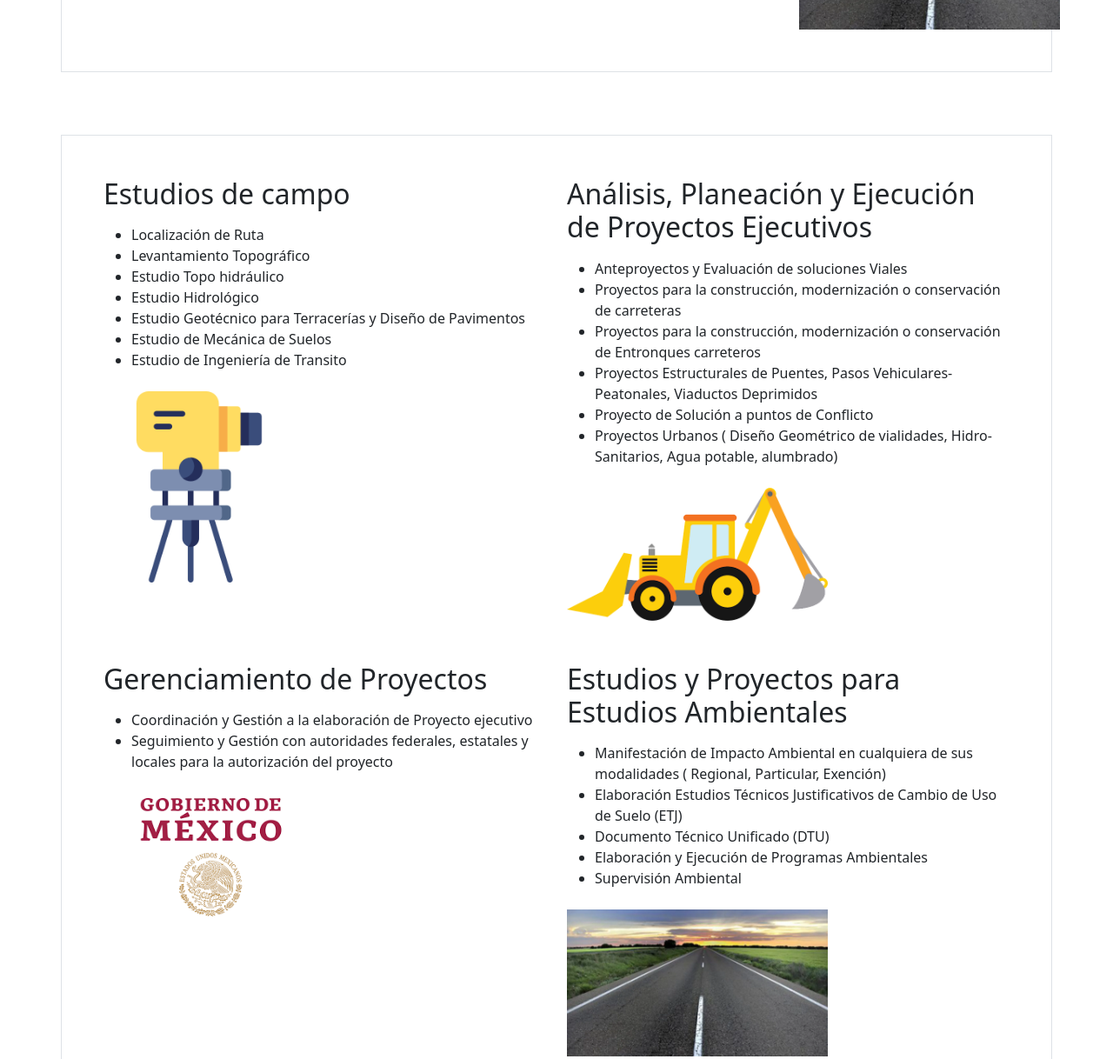
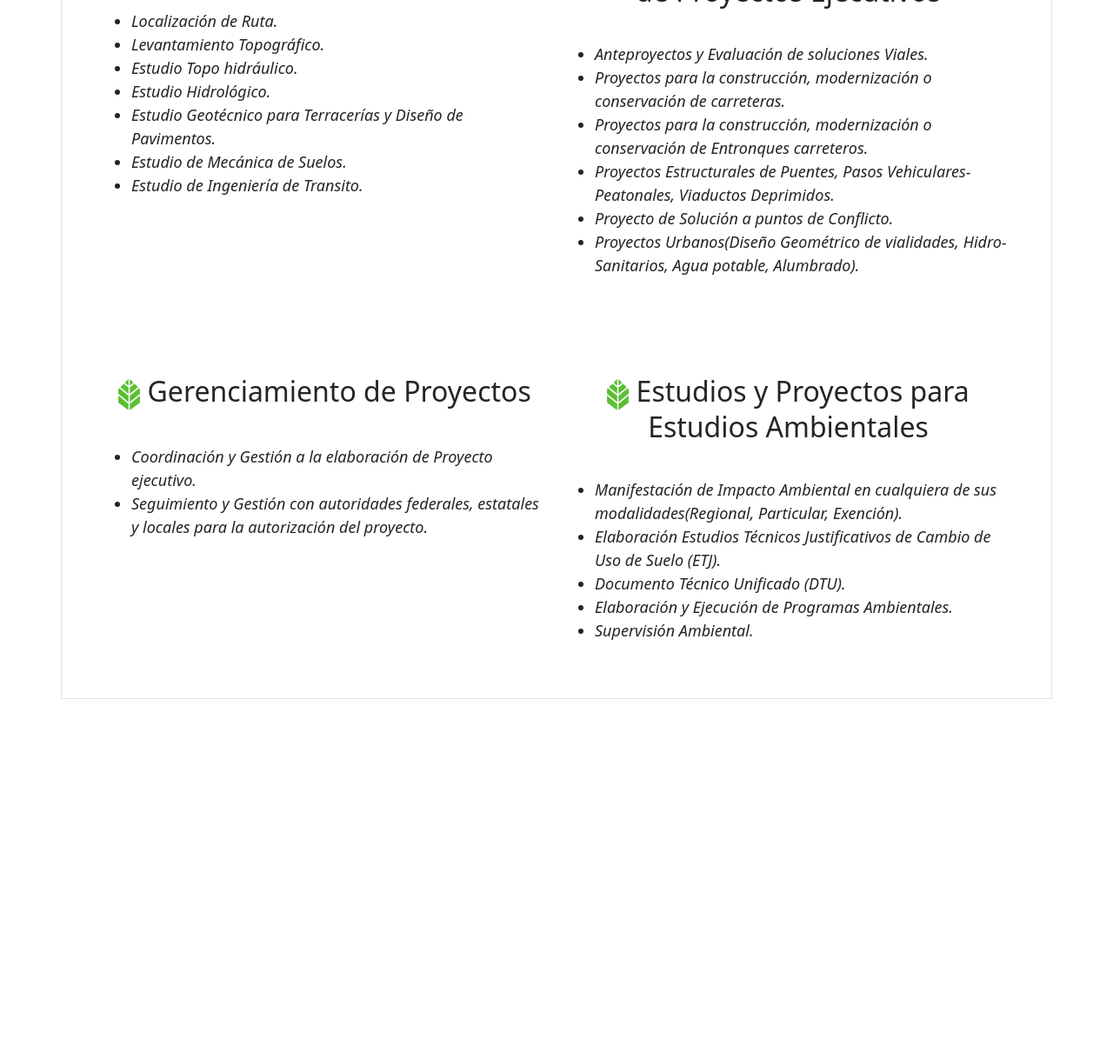
Before and after one commit to AlfonsoHdz/PaginaNorel, a plain HTML site: page Servicios.html in a window 1280 px wide. Shown: the part 663-1881 px from the top of the page at 87% size. After the commit the page ends 1467 px from the top, so only its background shows below. Drawn offline with nearby package versions, Linux system fonts and the light colour scheme.

```diff
--- a/Servicios.html
+++ b/Servicios.html
@@ -39,7 +39,7 @@
 </head>
 <body>
 
-    <div class="container border mt-5 p-5 inicio">
+    <!-- <div class="container border mt-5 p-5 inicio">
         <div class="row">
             <div class="col-sm-7 offset-md-1">
                 <p class="h1">SOLUCIONES CON VALOR <br>
@@ -51,95 +51,104 @@
                 <img src="Images/icons/IconInge.png" alt="" width="200px">
             </div>
         </div>
+    </div>    -->
 
-    </div>
-
+    <p class="h2">SERVICIOS Y SOLUCIONES</p>
+    <br>
+    <p class="h2">Estudios y Proyectos para Infraestructura Carretera</p>
 
         <div class="container border mt-5 p-5">
             <div class="row">
-                <div class="col-sm-9">
+                <div class="col-sm-12">
                     <p class="h2">SERVICIOS Y SOLUCIONES</p>
                     <br>
                     <p class="h2">Estudios y Proyectos para Infraestructura Carretera</p>
                 </div>
-                <div class="col-sm-3">
-                    <img src="Images/ImagePrueba/carretera.jpg" alt="" width="300px">
-                </div>
             </div>
-
         </div>
-
-
 
     <section id="servicios">
         <br>
     </section>
 
+    <!-- <div class="bordeServi">
+        <img src="Images/ImagePrueba/rama2coratda1.png" alt="" width="500px">
+    </div> -->
+
     <div class="container border mt-5 p-5">
         <div class="row">
           <div class="col-sm-6">
-            <p class="h2">Estudios de campo</p>
-
-            <ul class="pt-2">
-                <li>Localización de Ruta</li>
-                <li>Levantamiento Topográfico</li>
-                <li>Estudio Topo hidráulico</li>
-                <li>Estudio Hidrológico</li>
-                <li>Estudio Geotécnico para Terracerías y Diseño de Pavimentos</li>
-                <li>Estudio de Mecánica de Suelos</li>
-                <li>Estudio de Ingeniería de Transito</li>
+            <p class="h2">
+                <img src="Images/Logos/LogoHojaSF.png" alt="" width="25px">
+                Estudios de campo</p>
+                <br>
+            <ul class="pt-2 datos">
+                <li>Localización de Ruta.</li>
+                <li>Levantamiento Topográfico.</li>
+                <li>Estudio Topo hidráulico.</li>
+                <li>Estudio Hidrológico.</li>
+                <li>Estudio Geotécnico para Terracerías y Diseño de Pavimentos.</li>
+                <li>Estudio de Mecánica de Suelos.</li>
+                <li>Estudio de Ingeniería de Transito.</li>
             </ul>
-            <div class="col pt-2">
+            <!-- <div class="col pt-2">
                 <img src="Images/icons/IconCamara.png" alt="" width="220px">
-            </div>
+            </div> -->
 
           </div>
           <div class="col-sm-6">
-            <p class="h2">Análisis, Planeación y Ejecución de Proyectos Ejecutivos</p>
-
-            <ul class="pt-2">
-                <li>Anteproyectos y Evaluación de soluciones Viales</li>
-                <li>Proyectos para la construcción, modernización o conservación de carreteras</li>
-                <li>Proyectos para la construcción, modernización o conservación de Entronques carreteros</li>
-                <li>Proyectos Estructurales de Puentes, Pasos Vehiculares-Peatonales, Viaductos Deprimidos</li>
-                <li>Proyecto de Solución a puntos de Conflicto</li>
-                <li>Proyectos Urbanos ( Diseño Geométrico de vialidades, Hidro-Sanitarios, Agua potable, alumbrado)</li>
+            <p class="h2">
+                <img src="Images/Logos/LogoHojaSF.png" alt="" width="25px">
+                Análisis, Planeación y Ejecución de Proyectos Ejecutivos</p>
+                <br>
+            <ul class="pt-2 datos">
+                <li>Anteproyectos y Evaluación de soluciones Viales.</li>
+                <li>Proyectos para la construcción, modernización o conservación de carreteras.</li>
+                <li>Proyectos para la construcción, modernización o conservación de Entronques carreteros.</li>
+                <li>Proyectos Estructurales de Puentes, Pasos Vehiculares-Peatonales, Viaductos Deprimidos.</li>
+                <li>Proyecto de Solución a puntos de Conflicto.</li>
+                <li>Proyectos Urbanos(Diseño Geométrico de vialidades, Hidro-Sanitarios, Agua potable, Alumbrado).</li>
 
             </ul>
-            <div class="col pt-2">
+            <!-- <div class="col pt-2">
                 <img src="Images/icons/IconEscaba.png" alt="" width="300px">
-            </div>
+            </div> -->
+          </div>
+        </div>
 
-          </div>
-
-        </div>
+        <br>
+        <br>
 
         <div class="row mt-5">
             <div class="col-sm-6">
-                <p class="h2">Gerenciamiento de Proyectos</p>
-
-                <ul class="pt-2">
-                    <li>Coordinación y Gestión a la elaboración de Proyecto ejecutivo</li>
-                    <li>Seguimiento y Gestión con autoridades federales, estatales y locales para la autorización del proyecto</li>
+                <p class="h2">
+                    <img src="Images/Logos/LogoHojaSF.png" alt="" width="25px">
+                    Gerenciamiento de Proyectos</p>
+                    <br>
+                <ul class="pt-2 datos">
+                    <li>Coordinación y Gestión a la elaboración de Proyecto ejecutivo.</li>
+                    <li>Seguimiento y Gestión con autoridades federales, estatales y locales para la autorización del proyecto.</li>
                 </ul>
-                <div class="col pt-2">
+                <!-- <div class="col pt-2">
                     <img src="Images/ImagePrueba/gobierno.png" alt="" width="250px">
-                </div>
+                </div> -->
 
             </div>
             <div class="col-sm-6">
-                <p class="h2">Estudios y Proyectos para Estudios Ambientales</p>
-
-                <ul class="pt-2">
-                    <li>Manifestación de Impacto Ambiental en cualquiera de sus modalidades ( Regional, Particular, Exención)</li>
-                    <li>Elaboración Estudios Técnicos Justificativos de Cambio de Uso de Suelo (ETJ)</li>
-                    <li>Documento Técnico Unificado (DTU)</li>
-                    <li>Elaboración y Ejecución de Programas Ambientales</li>
-                    <li>Supervisión Ambiental</li>
+                <p class="h2">
+                    <img src="Images/Logos/LogoHojaSF.png" alt="" width="25px">
+                    Estudios y Proyectos para Estudios Ambientales</p>
+                    <br>
+                <ul class="pt-2 datos">
+                    <li>Manifestación de Impacto Ambiental en cualquiera de sus modalidades(Regional, Particular, Exención).</li>
+                    <li>Elaboración Estudios Técnicos Justificativos de Cambio de Uso de Suelo (ETJ).</li>
+                    <li>Documento Técnico Unificado (DTU).</li>
+                    <li>Elaboración y Ejecución de Programas Ambientales.</li>
+                    <li>Supervisión Ambiental.</li>
                 </ul>
-                <div class="col pt-2">
+                <!-- <div class="col pt-2">
                     <img src="Images/ImagePrueba/carretera.jpg" alt="" width="300px">
-                </div>
+                </div> -->
             </div>
         </div>
     </div>
--- a/stylenosotros.css
+++ b/stylenosotros.css
@@ -59,6 +59,10 @@
 .planta{
     text-align: center;
 }
+.separador
+{
+    height: 5px;
+}
 
 /*Estilos para el footer*/
 .contactoPie{
--- a/styleservicios.css
+++ b/styleservicios.css
@@ -3,3 +3,16 @@
     background-color: linear-gradient(90deg, #d8ff38 0, #bdff3d 12.5%, #9bff3f 25%, #6fff40 37.5%, #1ef33e 50%, #00e640 62.5%, #00db47 75%, #00d353 87.5%, #00cf62 100%);
     border-radius: 30px;
 }
+.h2{
+    text-align: center;
+}
+.datos{
+    text-align:none;
+    font-size: 18px;
+    font-weight: 400;
+    font-style: italic;
+}
+.datos :hover{
+    color: #44B84E;
+    transform: scale(1.1);
+}
```
Also changed, not shown: Nosotros.html (+5 -4 lines), Images/ImagePrueba/rama2coratda.jpg (added), Images/ImagePrueba/rama2coratda1.png (added), Images/ImagePrueba/ramacoratda.jpg (added), Images/ImagePrueba/ramacoratda1.png (added).
